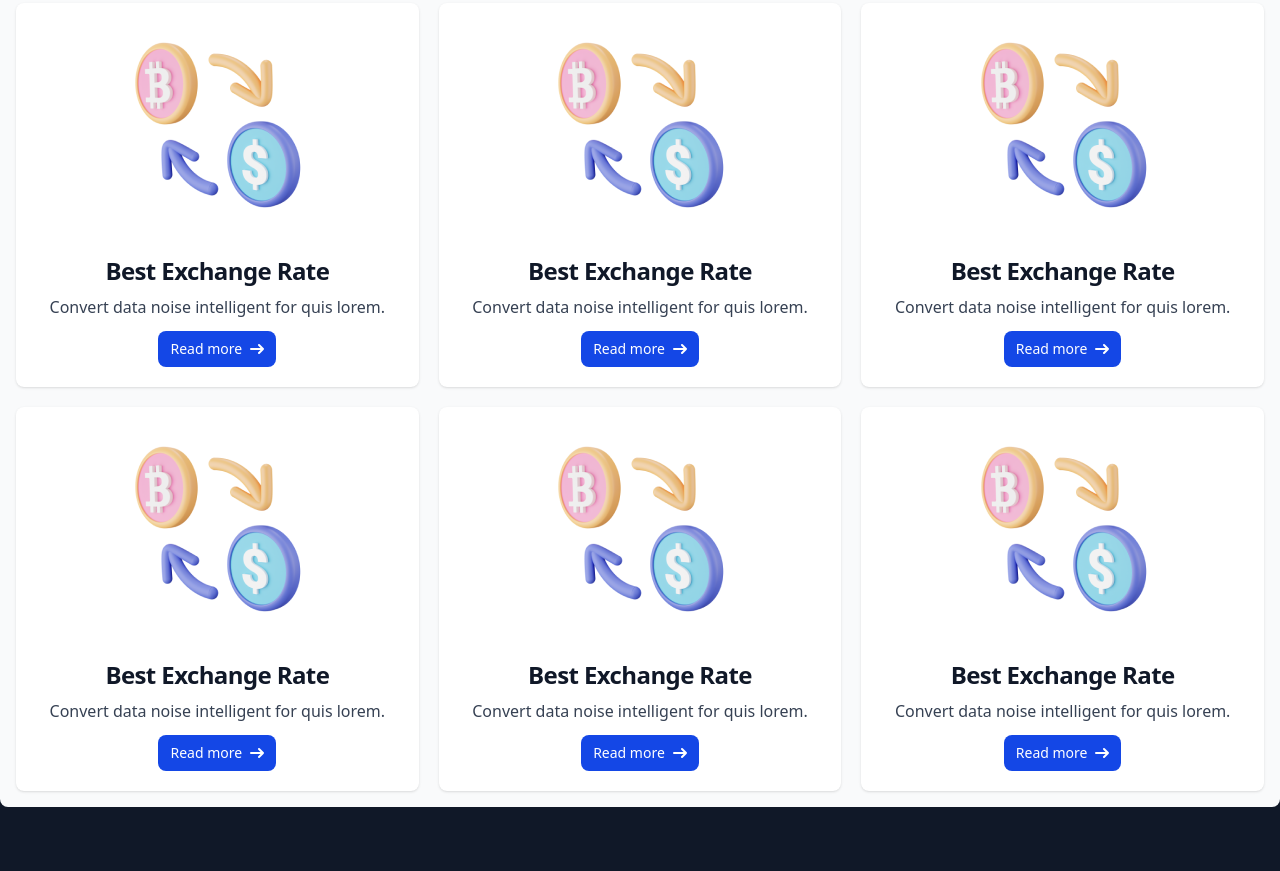
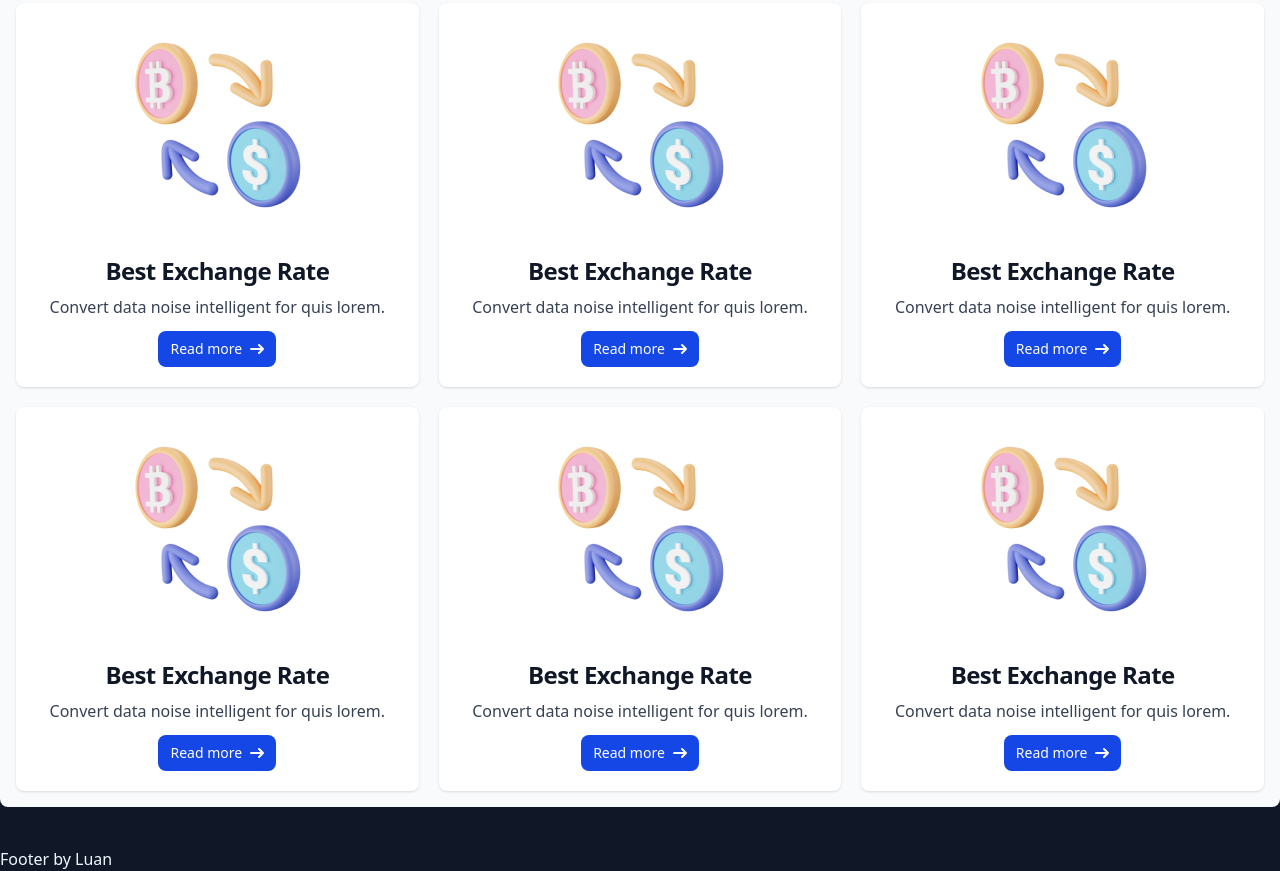
Before and after one commit to Vuluan3012/cyber_crypto, a plain HTML site: page index.html in a window 1280 px wide. Shown: the part 726-1597 px from the top of the page. Before the commit the page ends 1573 px from the top, so only its background shows below. Drawn offline with nearby package versions, Linux system fonts and the light colour scheme.

Commit message:
implement footer

```diff
--- a/index.html
+++ b/index.html
@@ -483,6 +483,8 @@
         </div>
     </section>
 
+    <!-- Footer -->
+   <footer> Footer by Luan </footer>
 
     <script src="https://cdn.jsdelivr.net/npm/flowbite@3.1.2/dist/flowbite.min.js"></script>
 </body>
```
